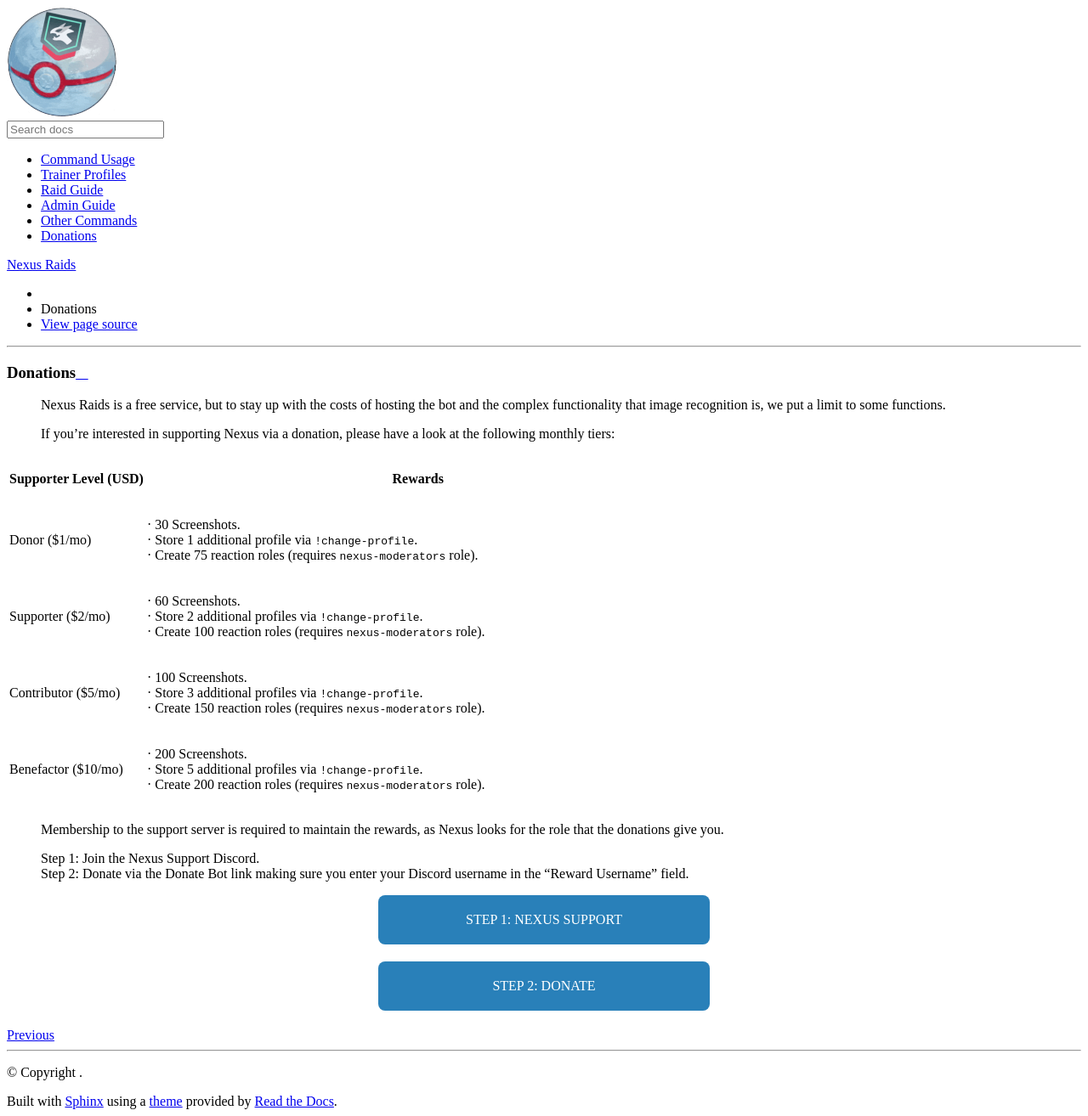
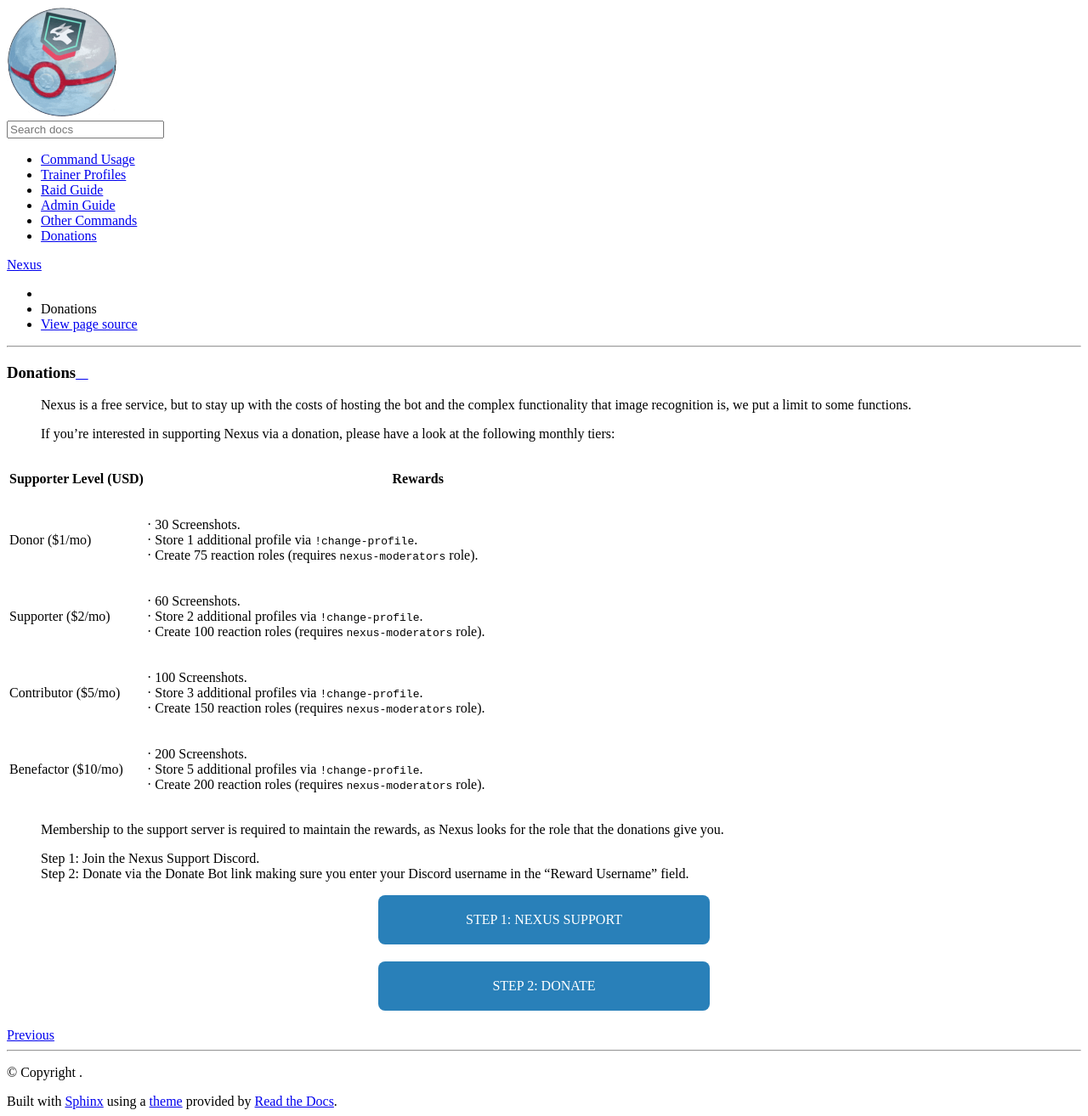
Before and after one commit to NexusRaids/nexus-docs, a Sphinx documentation site: the page built from docs/donation.md, in a window 1280 px wide. Shown: the whole page at 85% size. Built offline with Sphinx 7.4.7 and the Read the Docs theme 2.0.0, drawn with Linux system fonts in a browser that asks for light colours; formulas are drawn with MathJax 3.

Commit message:
doc update

```diff
--- a/docs/conf.py
+++ b/docs/conf.py
@@ -21,7 +21,7 @@
 
 # -- Project information -----------------------------------------------------
 
-project = 'Nexus Raids'
+project = 'Nexus'
 
 # -- General configuration ---------------------------------------------------
 
--- a/docs/donation.md
+++ b/docs/donation.md
@@ -1,6 +1,6 @@
 # Donations
 
-> Nexus Raids is a free service, but to stay up with the costs of hosting the bot and the complex functionality that image recognition is, we put a limit to some functions.
+> Nexus is a free service, but to stay up with the costs of hosting the bot and the complex functionality that image recognition is, we put a limit to some functions.
 >
 > If you’re interested in supporting Nexus via a donation, please have a look at the following  monthly tiers:
 >
```
